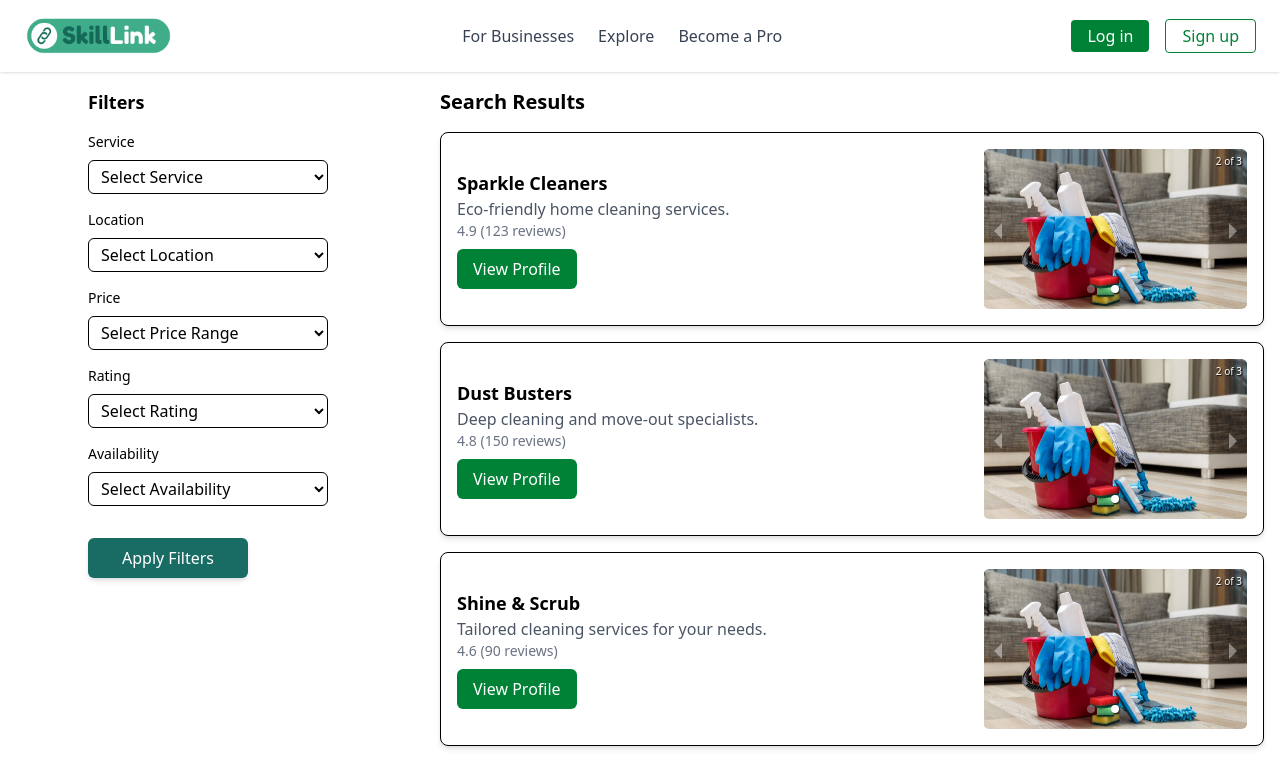
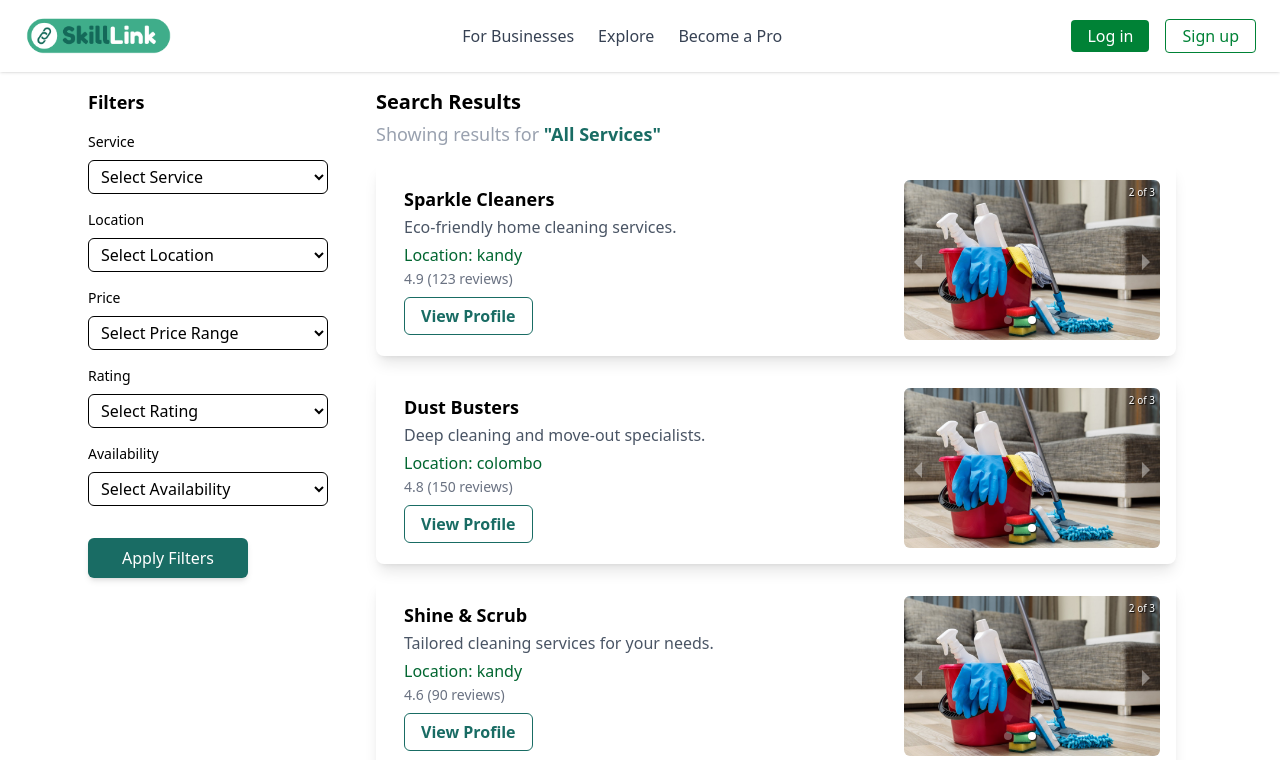
Before and after one commit to Dinesh0017/skillLink, a React (Vite) app: page /search in a window 1280 px wide. Shown: the top 760 px of the page. Built offline with nearby package versions, Linux system fonts and the light colour scheme.

Commit message:
result list design

```diff
--- a/src/components/Hero.jsx
+++ b/src/components/Hero.jsx
@@ -38,7 +38,7 @@ const Hero = () => {
           />
           <button
             onClick={handleSearch}
-            className="bg-green-700 ml-2 px-4 py-2 rounded-lg text-white cursor-pointer hover:bg-green-800 transition-colors hover:shadow-lg"
+            className="bg-[#196C64] ml-2 px-4 py-2 rounded-lg text-white cursor-pointer hover:bg-green-800 transition-colors hover:shadow-lg"
           >
             Search
           </button>
--- a/src/components/ResultCard.jsx
+++ b/src/components/ResultCard.jsx
@@ -4,15 +4,16 @@ import "react-responsive-carousel/lib/styles/carousel.min.css";
 
 const ResultCard = ({ service }) => {
   return (
-    <div className="border rounded-lg p-4 flex flex-col md:flex-row items-center gap-4 shadow-md hover:shadow-lg transition">
+    <div className=" rounded-lg p-4 flex flex-col md:flex-row items-center gap-4 shadow-lg hover:shadow-lg transition lg:mr-22 lg:-ml-16">
       {/* Service details */}
-      <div className="flex-1">
+      <div className="flex-1 ml-3 leading-7">
         <h3 className="text-lg font-semibold">{service.name}</h3>
         <p className="text-gray-600">{service.desc}</p>
+        <p className="text-green-800">Location: {service.location}</p>
         <p className="text-sm text-gray-500">
           {service.rating} ({service.reviews} reviews)
         </p>
-        <button className="mt-2 px-4 py-2 bg-green-700 text-white rounded-md">
+        <button className="mt-2 px-4 py-1 font-semibold border border-[#196C64] text-[#196C64] rounded-md">
           View Profile
         </button>
       </div>
--- a/src/components/ResultList.jsx
+++ b/src/components/ResultList.jsx
@@ -4,7 +4,25 @@ import ResultCard from "./ResultCard";
 const ResultList = ({ services }) => {
   return (
     <div className="flex-1 p-4">
-      <h2 className="text-xl font-semibold mb-4">Search Results</h2>
+      <h2 className="text-xl font-semibold mb-1 lg:-ml-16">Search Results</h2>
+      <h4 className="text-gray-400 mb-4 text-sm md:text-base lg:text-lg font-medium lg:-ml-16">
+        Showing results for
+        <span className="text-[#196C64] font-semibold">
+          {" "}
+          "{services.service || "All Services"}"
+        </span>
+        {services.location && (
+          <>
+            {" "}
+            in
+            <span className="text-[#196C64] font-semibold">
+              {" "}
+              "{services.location || "All Locations"}"
+            </span>
+          </>
+        )}
+      </h4>
+
       <div className="space-y-4">
         {services.length > 0 ? (
           services.map((s) => <ResultCard key={s.id} service={s} />)
--- a/src/data/servicesData.js
+++ b/src/data/servicesData.js
@@ -2,6 +2,8 @@ import plumb1 from "../assets/plumber.jpg";
 import cleaning1 from "../assets/home-cleaning.jpg";
 import electric1 from "../assets/Electrical-Service.jpg";
 import tutoring1 from "../assets/tutoring.jpg";
+
+
 export const cleaningServices = [
   {
     id: 1,
@@ -9,6 +11,7 @@ export const cleaningServices = [
     desc: "Eco-friendly home cleaning services.",
     rating: 4.9,
     reviews: 123,
+    location: "kandy",
     images: [cleaning1, cleaning1, cleaning1],
   },
   {
@@ -17,6 +20,7 @@ export const cleaningServices = [
     desc: "Deep cleaning and move-out specialists.",
     rating: 4.8,
     reviews: 150,
+    location: "colombo",
     images: [cleaning1, cleaning1, cleaning1],
   },
   {
@@ -25,6 +29,7 @@ export const cleaningServices = [
     desc: "Tailored cleaning services for your needs.",
     rating: 4.6,
     reviews: 90,
+    location: "kandy",
     images: [cleaning1, cleaning1, cleaning1],
   },
   {
@@ -33,6 +38,7 @@ export const cleaningServices = [
     desc: "High-quality cleaning with customer satisfaction.",
     rating: 4.9,
     reviews: 110,
+    location: "colombo",
     images: [cleaning1, cleaning1, cleaning1],
   },
   {
@@ -41,6 +47,7 @@ export const cleaningServices = [
     desc: "Detail-oriented home cleaning.",
     rating: 4.7,
     reviews: 75,
+    location: "kandy",
     images: [cleaning1, cleaning1, cleaning1],
   },
   {
@@ -49,6 +56,7 @@ export const cleaningServices = [
     desc: "Modern cleaning with fragrance finish.",
     rating: 4.8,
     reviews: 102,
+    location: "kandy",
     images: [cleaning1, cleaning1, cleaning1],
   },
 ];
@@ -60,6 +68,7 @@ export const plumbingServices = [
     desc: "24/7 pipe repair service.",
     rating: 4.7,
     reviews: 98,
+    location: "kandy",
     images: [plumb1, plumb1],
   },
   {
@@ -68,7 +77,8 @@ export const plumbingServices = [
     desc: "Leak detection and fixing.",
     rating: 4.6,
     reviews: 120,
-    images: ["../assets/plumber.jpg"],
+    location: "colombo",
+    images: [plumb1, plumb1],
   },
   {
     id: 3,
@@ -76,7 +86,8 @@ export const plumbingServices = [
     desc: "Professional water system installation.",
     rating: 4.8,
     reviews: 87,
-    images: ["../assets/plumber.jpg"],
+    location: "colombo",
+    images: [plumb1, plumb1],
   },
   {
     id: 4,
@@ -84,7 +95,8 @@ export const plumbingServices = [
     desc: "Clogged drain specialists.",
     rating: 4.9,
     reviews: 65,
-    images: ["../assets/plumber.jpg"],
+    location: "kandy",
+    images: [plumb1, plumb1],
   },
   {
     id: 5,
@@ -92,7 +104,8 @@ export const plumbingServices = [
     desc: "Affordable plumbing solutions.",
     rating: 4.5,
     reviews: 150,
-    images: ["../assets/plumber.jpg"],
+    location: "colombo",
+    images: [plumb1, plumb1],
   },
   {
     id: 6,
@@ -100,7 +113,8 @@ export const plumbingServices = [
     desc: "Certified plumbers on call.",
     rating: 4.8,
     reviews: 132,
-    images: ["../assets/plumber.jpg"],
+    location: "colombo",
+    images: [plumb1, plumb1],
   },
 ];
 
@@ -111,6 +125,7 @@ export const electricalServices = [
     desc: "Lighting installation & repair.",
     rating: 4.9,
     reviews: 100,
+    location: "colombo",
     images: [electric1, electric1, electric1],
   },
   {
@@ -119,6 +134,7 @@ export const electricalServices = [
     desc: "Safe wiring solutions.",
     rating: 4.7,
     reviews: 88,
+    location: "colombo",
     images: [electric1, electric1, electric1],
   },
   {
@@ -127,6 +143,7 @@ export const electricalServices = [
     desc: "Quick electrical fixes.",
     rating: 4.6,
     reviews: 75,
+    location: "colombo",
     images: [electric1, electric1, electric1],
   },
   {
@@ -135,6 +152,7 @@ export const electricalServices = [
     desc: "Emergency electricians.",
     rating: 4.8,
     reviews: 130,
+    location: "kandy",
     images: [electric1, electric1, electric1],
   },
   {
@@ -143,6 +161,7 @@ export const electricalServices = [
     desc: "Panel and circuit solutions.",
     rating: 4.7,
     reviews: 95,
+    location: "kandy",
     images: [electric1, electric1, electric1],
   },
   {
@@ -151,6 +170,7 @@ export const electricalServices = [
     desc: "Modern electrical upgrades.",
     rating: 4.9,
     reviews: 140,
+    location: "kandy",
     images: [electric1, electric1, electric1],
   },
 ];
@@ -162,6 +182,7 @@ export const tutoringServices = [
     desc: "Expert math tutoring.",
     rating: 4.9,
     reviews: 210,
+    location: "kandy",
     images: [tutoring1, tutoring1, tutoring1],
   },
   {
@@ -170,6 +191,7 @@ export const tutoringServices = [
     desc: "Learn coding from scratch.",
     rating: 4.8,
     reviews: 180,
+    location: "kandy",
     images: [tutoring1, tutoring1, tutoring1],
   },
   {
@@ -178,6 +200,7 @@ export const tutoringServices = [
     desc: "Language tutoring experts.",
     rating: 4.7,
     reviews: 160,
+    location: "kandy",
     images: [tutoring1, tutoring1, tutoring1],
   },
   {
@@ -186,6 +209,7 @@ export const tutoringServices = [
     desc: "Science simplified.",
     rating: 4.8,
     reviews: 140,
+    location: "kandy",
     images: [tutoring1, tutoring1, tutoring1],
   },
   {
@@ -194,6 +218,7 @@ export const tutoringServices = [
     desc: "Interactive history lessons.",
     rating: 4.6,
     reviews: 120,
+    location: "colombo",
     images: [tutoring1, tutoring1, tutoring1],
   },
   {
@@ -202,6 +227,7 @@ export const tutoringServices = [
     desc: "Test prep specialists.",
     rating: 4.9,
     reviews: 200,
+    location: "colombo",
     images: [tutoring1, tutoring1, tutoring1],
   },
 ];
```
